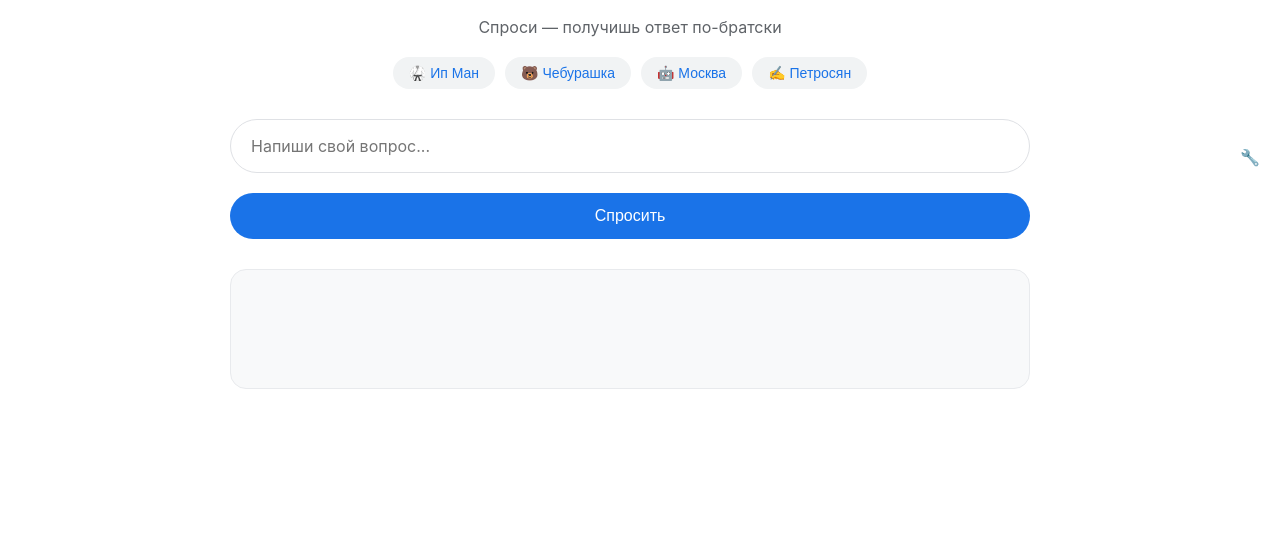
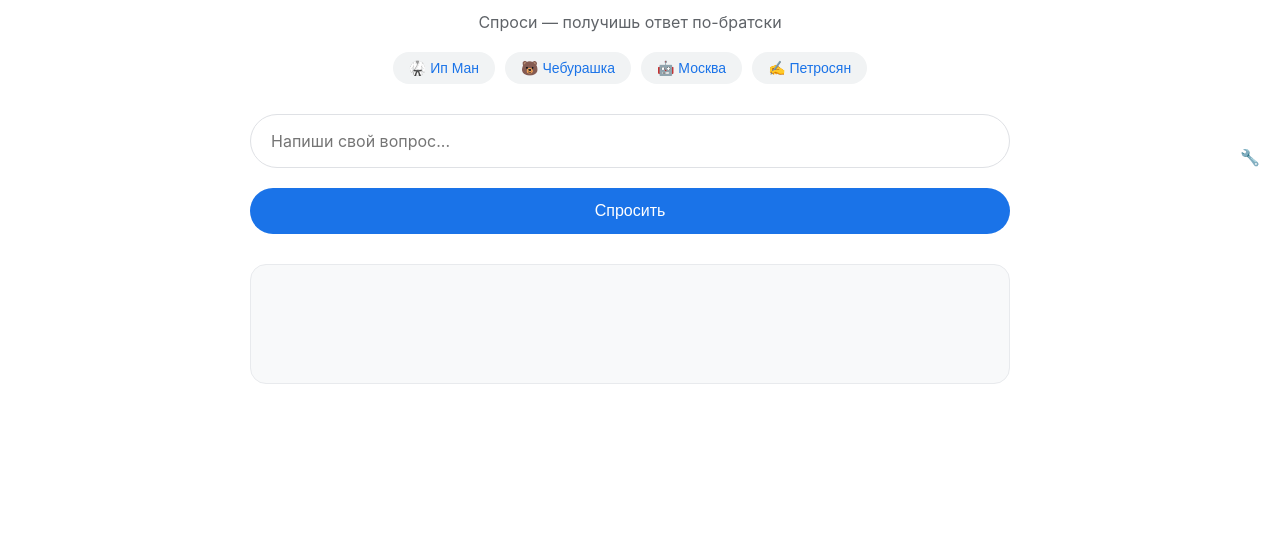
Before and after one commit to Poserval/bro-pedia, a website: page index.html in a window 1280 px wide. Shown: the part 243-800 px from the top of the page. Drawn offline with Linux system fonts and the light colour scheme.

Commit message:
Update style.css

```diff
--- a/style.css
+++ b/style.css
@@ -19,6 +19,7 @@
     max-width: 800px;
     width: 100%;
     margin: 0 auto;
+    padding: 10px 20px 20px 20px;
     display: flex;
     flex-direction: column;
     gap: 20px;
```
